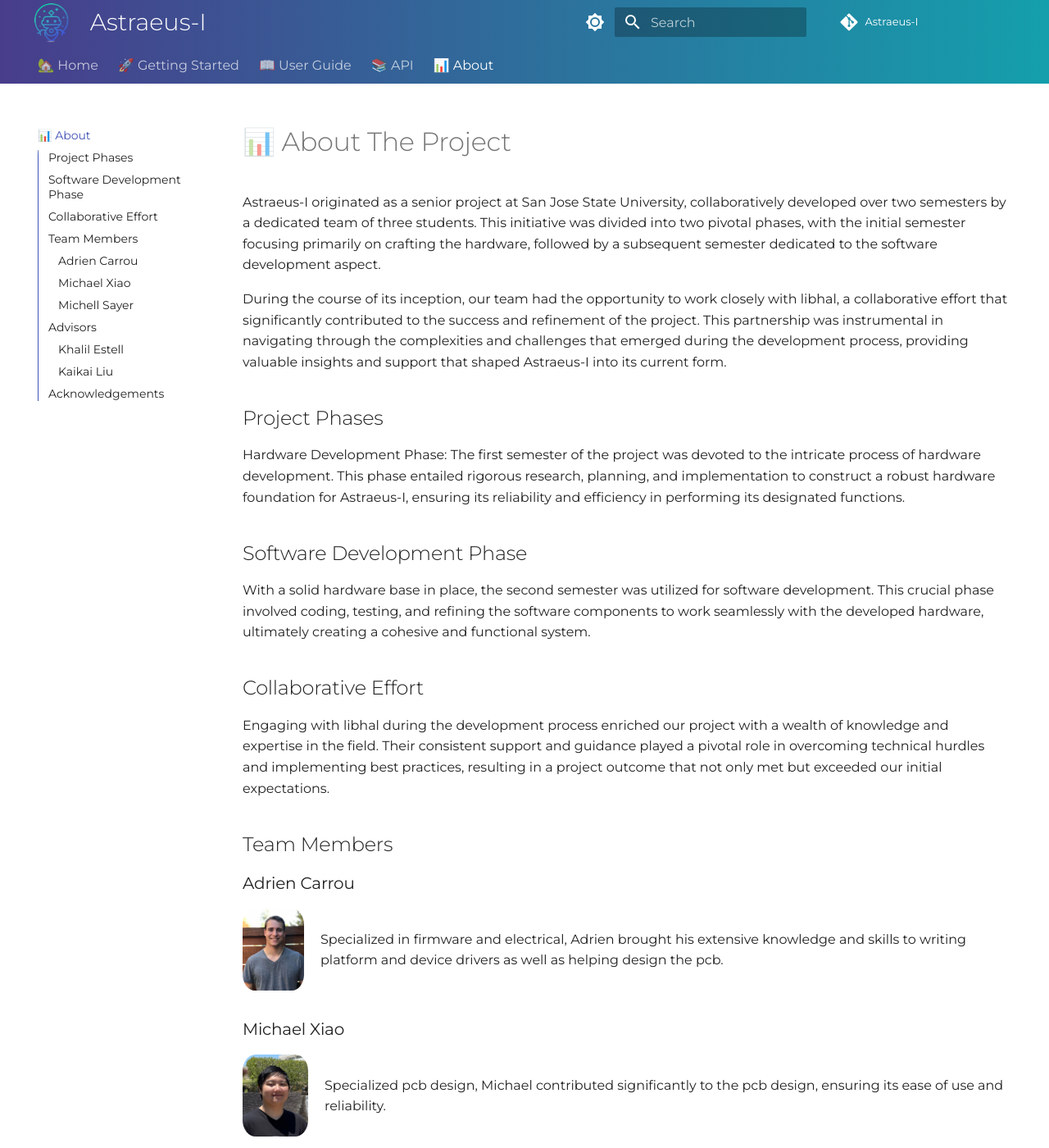
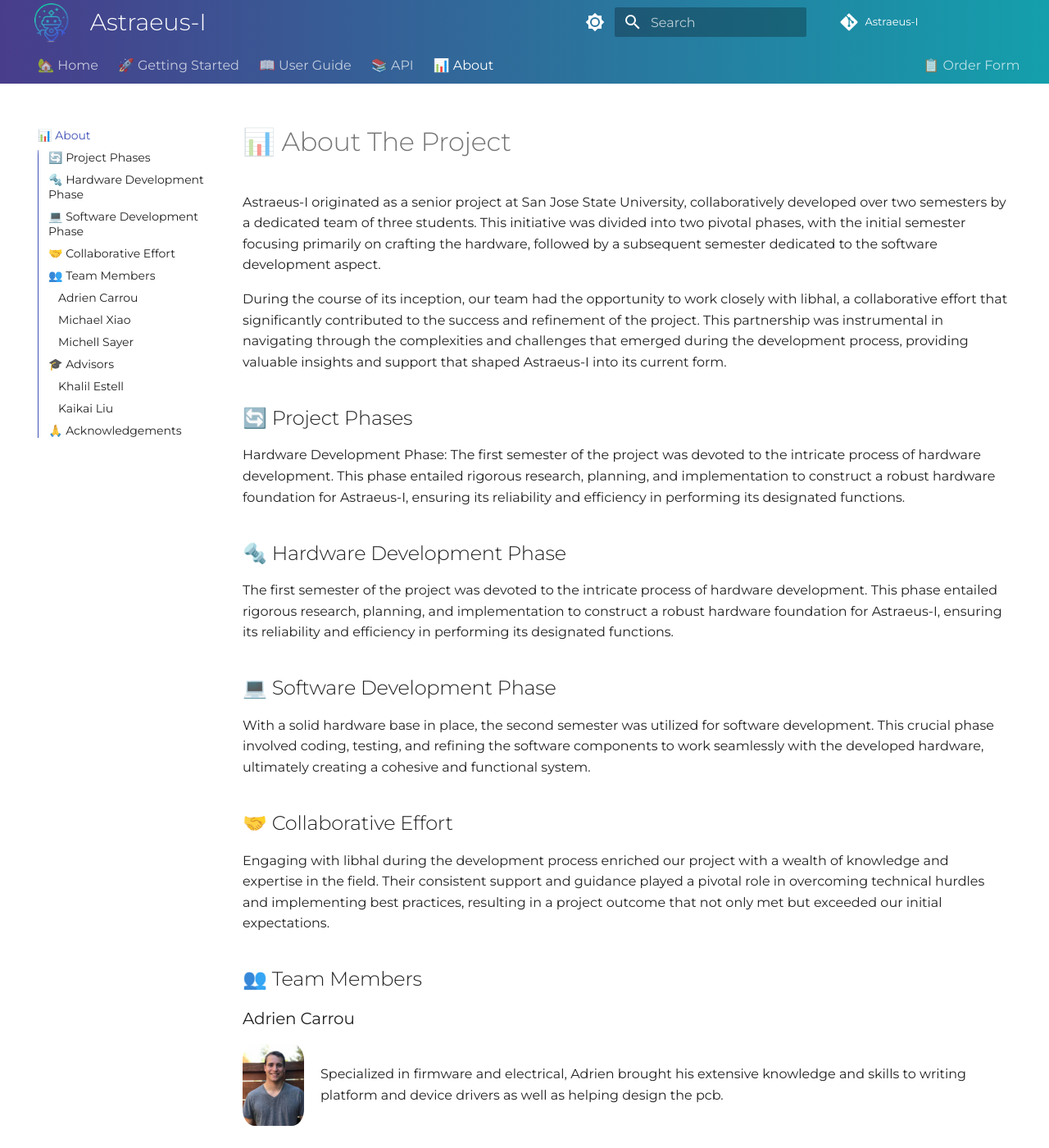
Before and after one commit to Astraeus-I/Astraeus-I.github.io, an MkDocs documentation site: the page built from docs/about/about.md, in a window 1280 px wide and 1400 px high. Shown: the whole window at 82% size. Built offline with MkDocs 1.6.1 and Material for MkDocs 9.7.7, drawn with Linux system fonts in a browser that asks for light colours; some of the changed text lies outside the part shown.

Commit message:
:memo: adds order form and fixes pages

```diff
--- a/docs/about/about.md
+++ b/docs/about/about.md
@@ -3,16 +3,19 @@
 
 During the course of its inception, our team had the opportunity to work closely with libhal, a collaborative effort that significantly contributed to the success and refinement of the project. This partnership was instrumental in navigating through the complexities and challenges that emerged during the development process, providing valuable insights and support that shaped Astraeus-I into its current form.
 
-## Project Phases
+## 🔄 Project Phases
 Hardware Development Phase: The first semester of the project was devoted to the intricate process of hardware development. This phase entailed rigorous research, planning, and implementation to construct a robust hardware foundation for Astraeus-I, ensuring its reliability and efficiency in performing its designated functions.
 
-## Software Development Phase
+## 🔩 Hardware Development Phase
+The first semester of the project was devoted to the intricate process of hardware development. This phase entailed rigorous research, planning, and implementation to construct a robust hardware foundation for Astraeus-I, ensuring its reliability and efficiency in performing its designated functions.
+
+## 💻 Software Development Phase
 With a solid hardware base in place, the second semester was utilized for software development. This crucial phase involved coding, testing, and refining the software components to work seamlessly with the developed hardware, ultimately creating a cohesive and functional system.
 
-## Collaborative Effort
+## 🤝 Collaborative Effort
 Engaging with libhal during the development process enriched our project with a wealth of knowledge and expertise in the field. Their consistent support and guidance played a pivotal role in overcoming technical hurdles and implementing best practices, resulting in a project outcome that not only met but exceeded our initial expectations.
 
-## Team Members
+## 👥 Team Members
 ### Adrien Carrou
 <div style="display: flex; align-items: center;">
     <img src="../../assets/adrien.jpg" style="width: 100px; height: 100px; border-radius: 20%; margin-right: 20px;">
@@ -31,7 +34,7 @@
     <p>Specialized in firmware development, Michell was instrumental in writing device and platform drivers, dedicating his efforts to perfecting the software components of the project.</p>
 </div>
 
-## Advisors
+## 🎓 Advisors
 
 ### Khalil Estell
 <div style="display: flex; align-items: center;">
@@ -45,5 +48,5 @@
     <p>As an advisor, Kaikai offered valuable insights and feedback that helped us navigate through the complexities of the project.</p>
 </div>
 
-## Acknowledgements
+## 🙏 Acknowledgements
 We extend our gratitude to San Jose State University and libhal for their unwavering support and resources that were invaluable to the successful completion of Astraeus-I. Special thanks also go to our mentors, advisors, and everyone who contributed their time and expertise to bring this project to fruition. We would firstly like to thank our co-advisor **Khalil Estell** for the tremendous amount of support and guidance he provided throughout the project. We would also like to thank our advisor **Kaikai Liu** for his valuable insights and feedback that helped us navigate through the complexities of the project.
--- a/docs/stylesheets/extra.css
+++ b/docs/stylesheets/extra.css
@@ -44,3 +44,7 @@
 .md-tabs {
     background: linear-gradient(to right,  #483D8B, #149fac); /* LightBlue to DarkSlateBlue */
 }
+
+.right-align {
+    margin-left: 500px !important;
+}
--- /dev/null
+++ b/docs/stylesheets/extra.js
@@ -0,0 +1,4 @@
+document.addEventListener("DOMContentLoaded", function() {
+    var navItem = [...document.querySelectorAll('.md-tabs__item')].find(item => item.textContent.includes('Order Form'));
+    if (navItem) navItem.classList.add('right-align');
+});
--- a/mkdocs.yml
+++ b/mkdocs.yml
@@ -40,12 +40,16 @@
 extra_css:
   - stylesheets/extra.css
 
+extra_javascript:
+  - 'stylesheets/extra.js'
+
 nav:
     - '🏡 Home': 'index.md'
     - '🚀 Getting Started': 'getting_started/getting_started.md'
     - '📖 User Guide': 'user_guide/user_guide.md'
     - '📚 API': 'api/api.md'
     - '📊 About': 'about/about.md'
+    - '📋 Order Form': 'order_form/order_form.md'
 
 extra:
   social:
```
Also changed, not shown: docs/order_form/order_form.md (added, +19 -0 lines), docs/user_guide/user_guide.md (+21 -7 lines).
